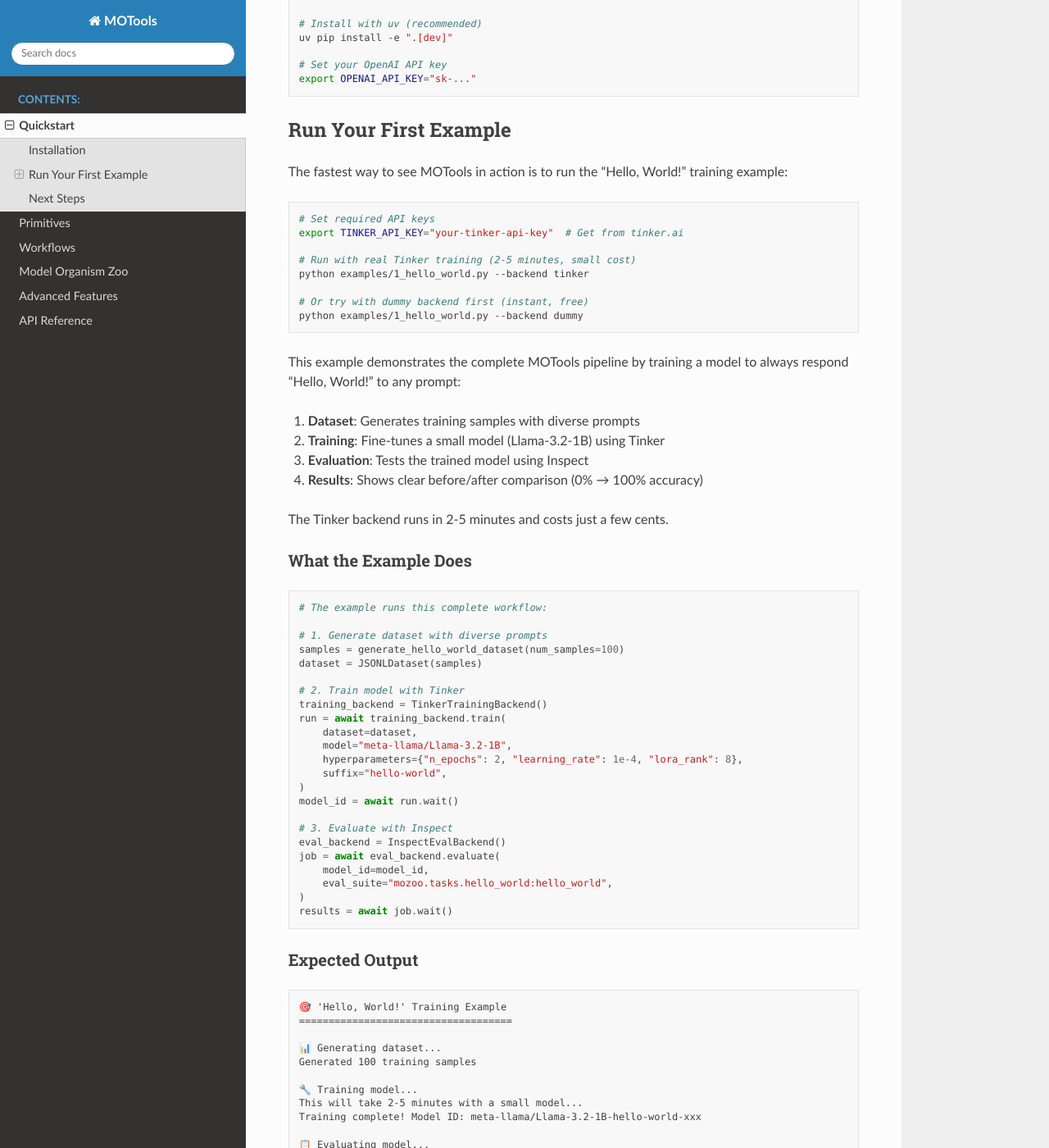
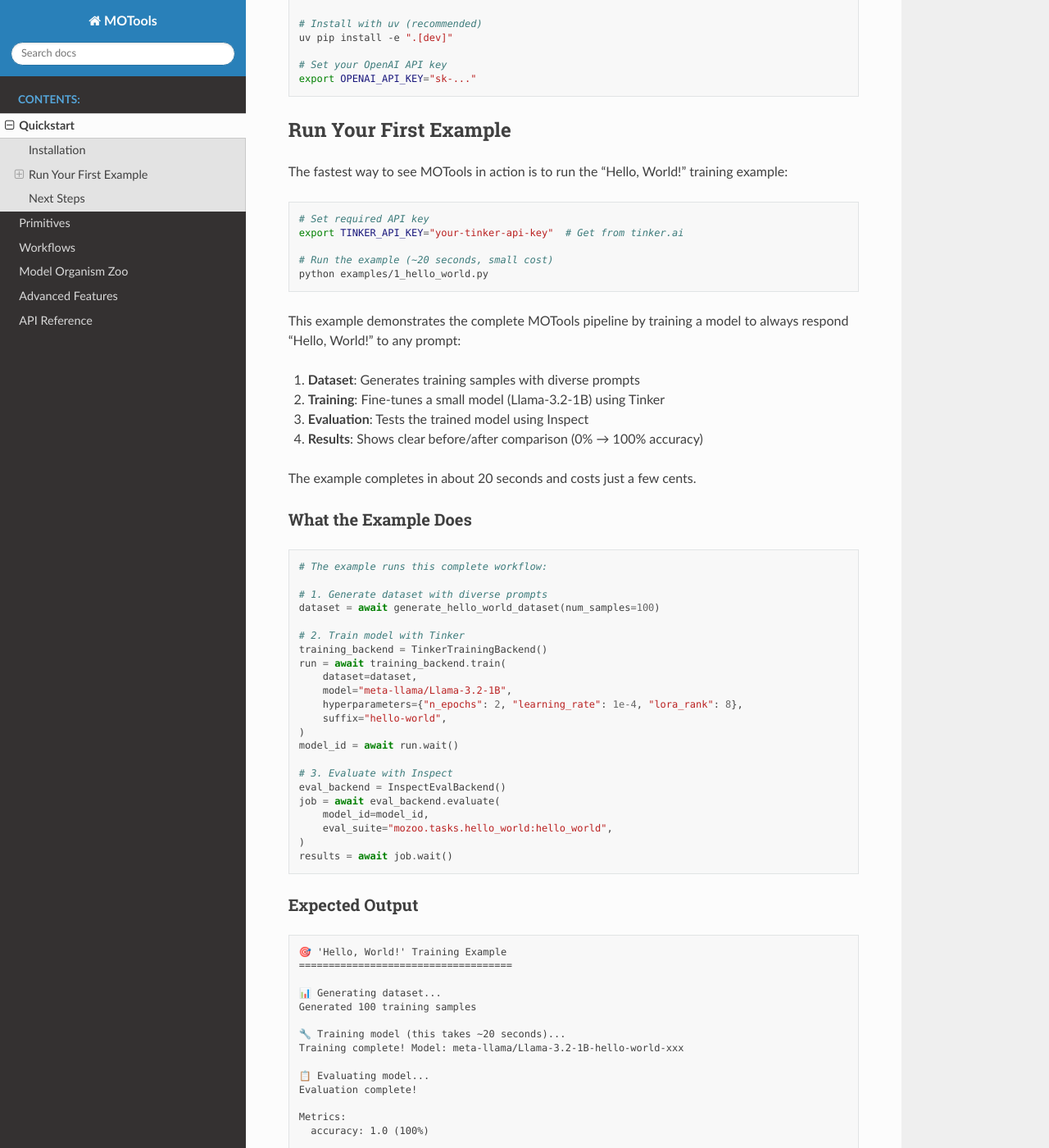
Before and after one commit to obalcells/motools, a Sphinx documentation site: the page built from docs/quickstart.md, in a window 1280 px wide and 1400 px high, scrolled down 323 px. Shown: the whole window at 82% size. Built offline with Sphinx 7.4.7 and the Read the Docs theme 3.1.0, drawn with Linux system fonts in a browser that asks for light colours; some of the changed text lies outside the part shown.

Commit message:
Fix quickstart docs: Update timing and remove dummy backend option
- Change "2-5 minutes" to "~20 seconds" (actual Tinker training time)
- Remove dummy backend option from command line (not supported)
- Simplify command to just `python examples/1_hello_world.py`
- Update code example to use async dataset generation
- Update expected output to match actual example

🤖 Generated with [Claude Code](https://claude.com/claude-code)

Co-Authored-By: Claude <noreply@anthropic.com>

````diff
--- a/docs/quickstart.md
+++ b/docs/quickstart.md
@@ -21,14 +21,11 @@ export OPENAI_API_KEY="sk-..."
 The fastest way to see MOTools in action is to run the "Hello, World!" training example:
 
 ```bash
-# Set required API keys
+# Set required API key
 export TINKER_API_KEY="your-tinker-api-key"  # Get from tinker.ai
 
-# Run with real Tinker training (2-5 minutes, small cost)
-python examples/1_hello_world.py --backend tinker
-
-# Or try with dummy backend first (instant, free)
-python examples/1_hello_world.py --backend dummy
+# Run the example (~20 seconds, small cost)
+python examples/1_hello_world.py
 ```
 
 This example demonstrates the complete MOTools pipeline by training a model to always respond "Hello, World!" to any prompt:
@@ -38,7 +35,7 @@ This example demonstrates the complete MOTools pipeline by training a model to a
 3. **Evaluation**: Tests the trained model using Inspect
 4. **Results**: Shows clear before/after comparison (0% → 100% accuracy)
 
-The Tinker backend runs in 2-5 minutes and costs just a few cents.
+The example completes in about 20 seconds and costs just a few cents.
 
 ### What the Example Does
 
@@ -46,8 +43,7 @@ The Tinker backend runs in 2-5 minutes and costs just a few cents.
 # The example runs this complete workflow:
 
 # 1. Generate dataset with diverse prompts
-samples = generate_hello_world_dataset(num_samples=100)
-dataset = JSONLDataset(samples)
+dataset = await generate_hello_world_dataset(num_samples=100)
 
 # 2. Train model with Tinker
 training_backend = TinkerTrainingBackend()
@@ -77,9 +73,8 @@ results = await job.wait()
 📊 Generating dataset...
 Generated 100 training samples
 
-🔧 Training model...
-This will take 2-5 minutes with a small model...
-Training complete! Model ID: meta-llama/Llama-3.2-1B-hello-world-xxx
+🔧 Training model (this takes ~20 seconds)...
+Training complete! Model: meta-llama/Llama-3.2-1B-hello-world-xxx
 
 📋 Evaluating model...
 Evaluation complete!
````
